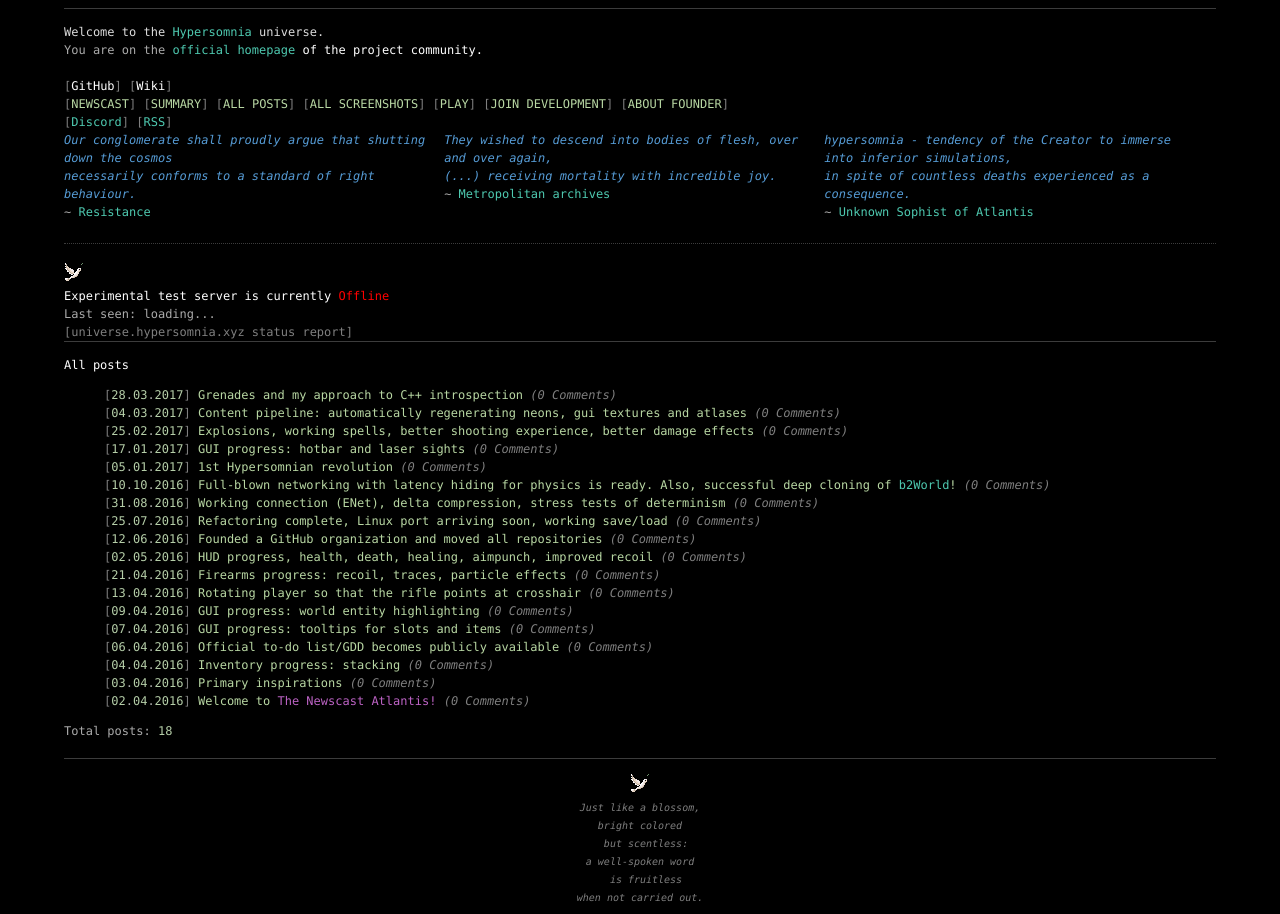
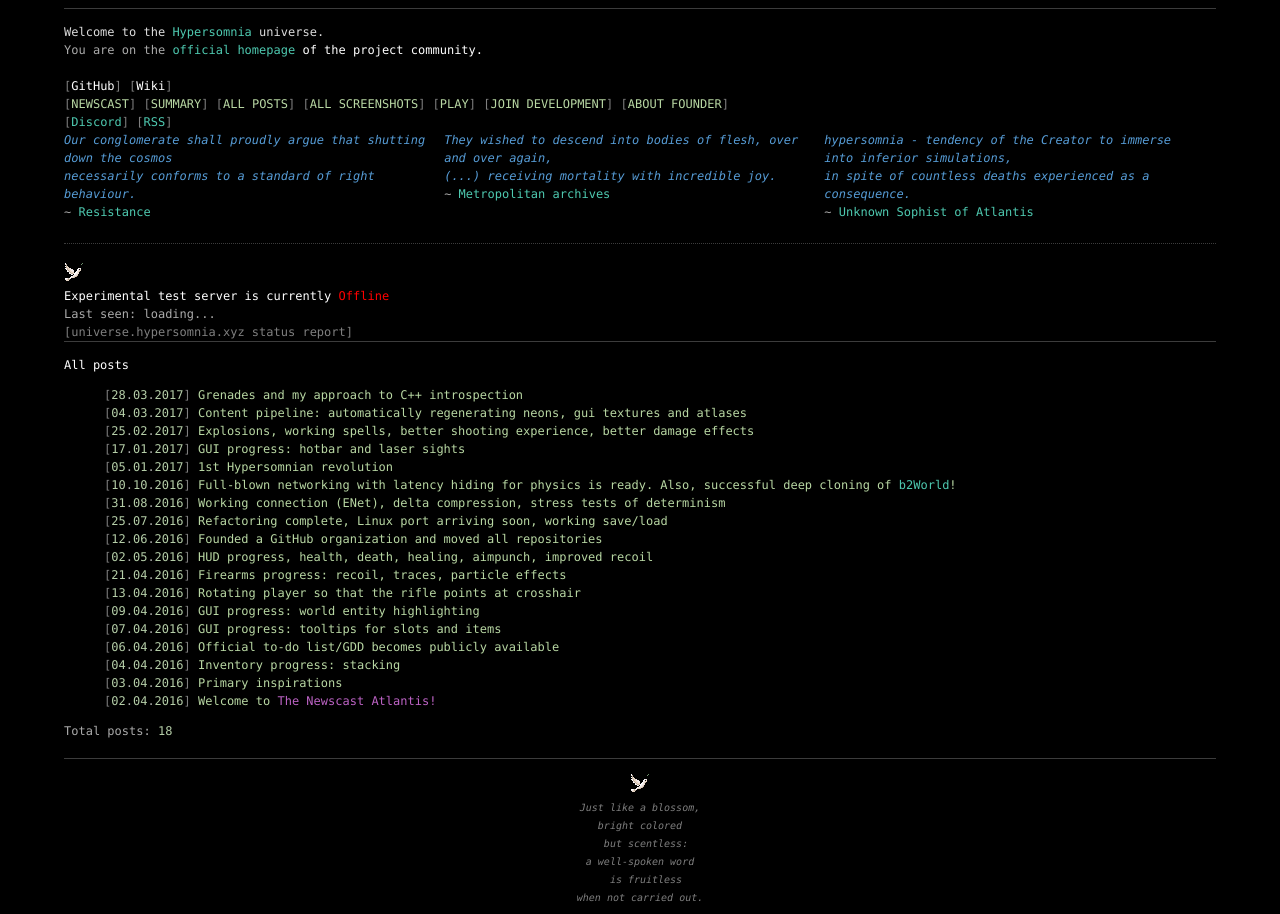
Before and after one commit to TeamHypersomnia/TeamHypersomnia.github.io, a Jekyll site: the page built from posts.html, in a window 1280 px wide. Built offline with Jekyll 4.4.1, drawn with Linux system fonts in a browser that asks for light colours.

Commit message:
Remove comments counter

```diff
--- a/posts.html
+++ b/posts.html
@@ -11,12 +11,11 @@
     <div class="post-container" data-id="{{ post.comments_identifier }}">
         <span class="vsparam">[</span><span class="vsnumber">{{ post.date | date: "%d" }}</span>.<span class="vsnumber">{{ post.date | date: "%m" }}</span>.<span class="vsnumber">{{ post.date | date: "%Y" }}</span><span class="vsparam">]</span>
     {% if post.small_title %}
-          <a class="vsenum" href="{{ post.url | prepend: site.baseurl }}">{{ post.small_title }}</a>
+        <a class="vsenum" href="{{ post.url | prepend: site.baseurl }}">{{ post.small_title }}</a>
     {% else %}
-          <a class="vsenum" href="{{ post.url | prepend: site.baseurl }}">{{ post.title }}</a>
+        <a class="vsenum" href="{{ post.url | prepend: site.baseurl }}">{{ post.title }}</a>
     {% endif %}
-          <a style="font-style:italic" class="vsparam replies-count" href="{{ post.url | prepend: site.baseurl }}">(0 Comments)</a>
-          <br/>
+        <br/>
     </div>
     {% endfor %}
   </ul>
```
